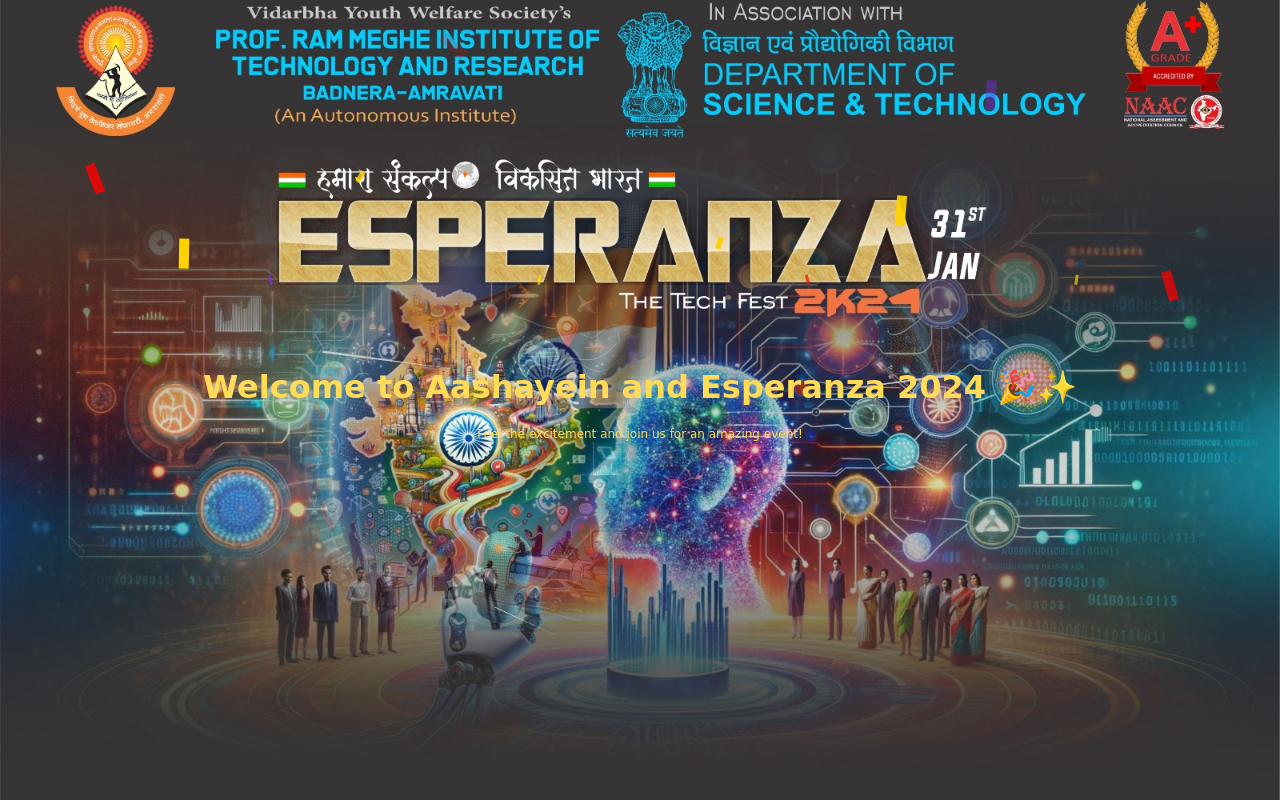
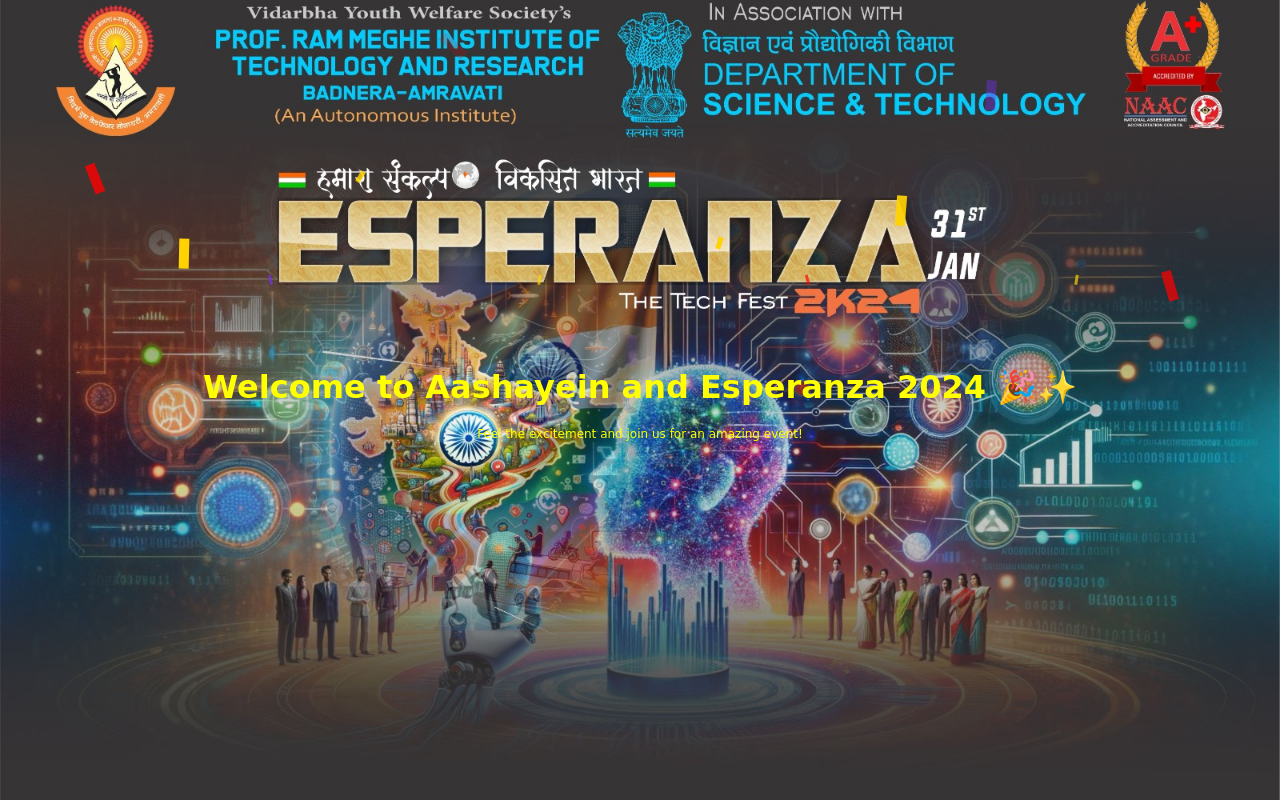
Before and after one commit to IshaGawande/Aashayein, a plain HTML site: page index.html in a window 1280 px wide. Drawn offline with Linux system fonts and the light colour scheme.

Commit message:
Updated index.html

```diff
--- a/index.html
+++ b/index.html
@@ -14,7 +14,7 @@
             align-items: center;
             justify-content: center;
             text-align: center;
-            color: #FFDB58; /* text color */
+            color: yellow; /* text color */
             font-family: 'Dancing Script', cursive;
         }
 
```
